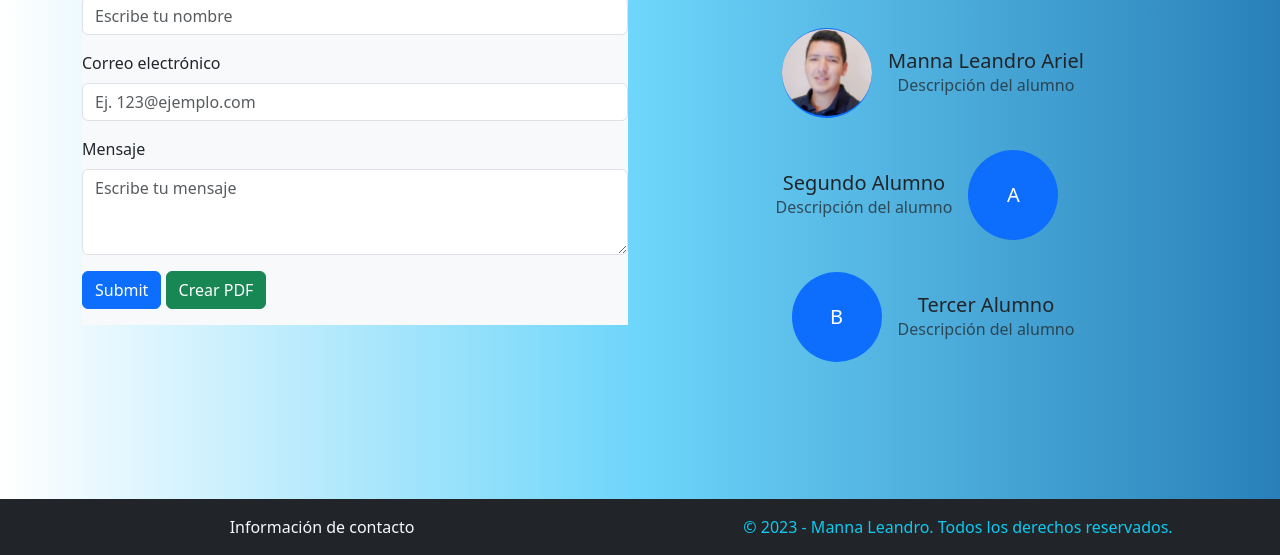
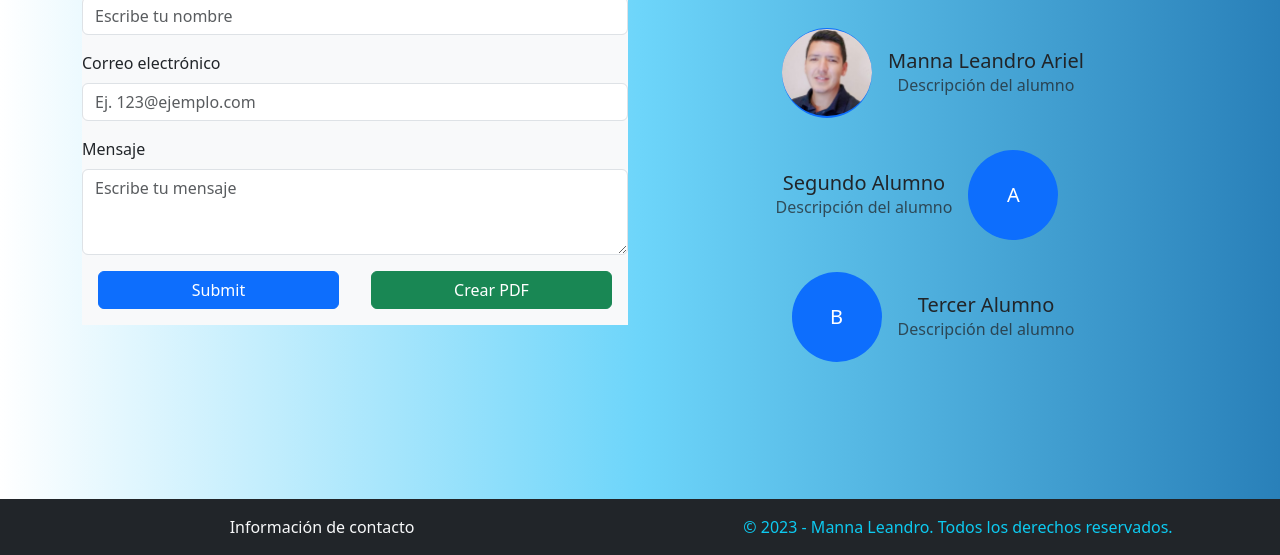
Before and after one commit to LeandroManna/argentina-programa, a plain HTML site: page paginas/contactanos.html in a window 1280 px wide. Shown: the part 245-800 px from the top of the page. Drawn offline with nearby package versions, Linux system fonts and the light colour scheme.

Commit message:
trabajo terminado

```diff
--- a/paginas/contactanos.html
+++ b/paginas/contactanos.html
@@ -56,8 +56,11 @@
                   <label for="message" class="form-label">Mensaje</label>
                   <textarea class="form-control" id="message" rows="3" required placeholder="Escribe tu mensaje"></textarea>
                 </div>
-                <input type="submit" class="btn btn-primary" id="submitBtn">
-                <input type="submit" class="btn btn-success" id="pdfBtn" value="Crear PDF">
+                <div class="text-center d-flex">
+                  <input type="submit" class="btn btn-primary btn-block mx-3" id="submitBtn" style="width: 50%">
+                  <input type="submit" class="btn btn-success btn-block mx-3" id="pdfBtn" value="Crear PDF" style="width: 50%">
+                </div>
+
               </form>
             </div>
             <!-- REDES SOCIALES -->
```
Also changed, not shown: asets/Img/APCarrusel1.jpg (deleted), asets/Img/APCarrusel2.jpg (deleted), asets/Img/APCarrusel3.jpg (deleted), asets/Img/T-TYLER-H-01-P.jpg (deleted), asets/Img/portada.jpg (deleted).
